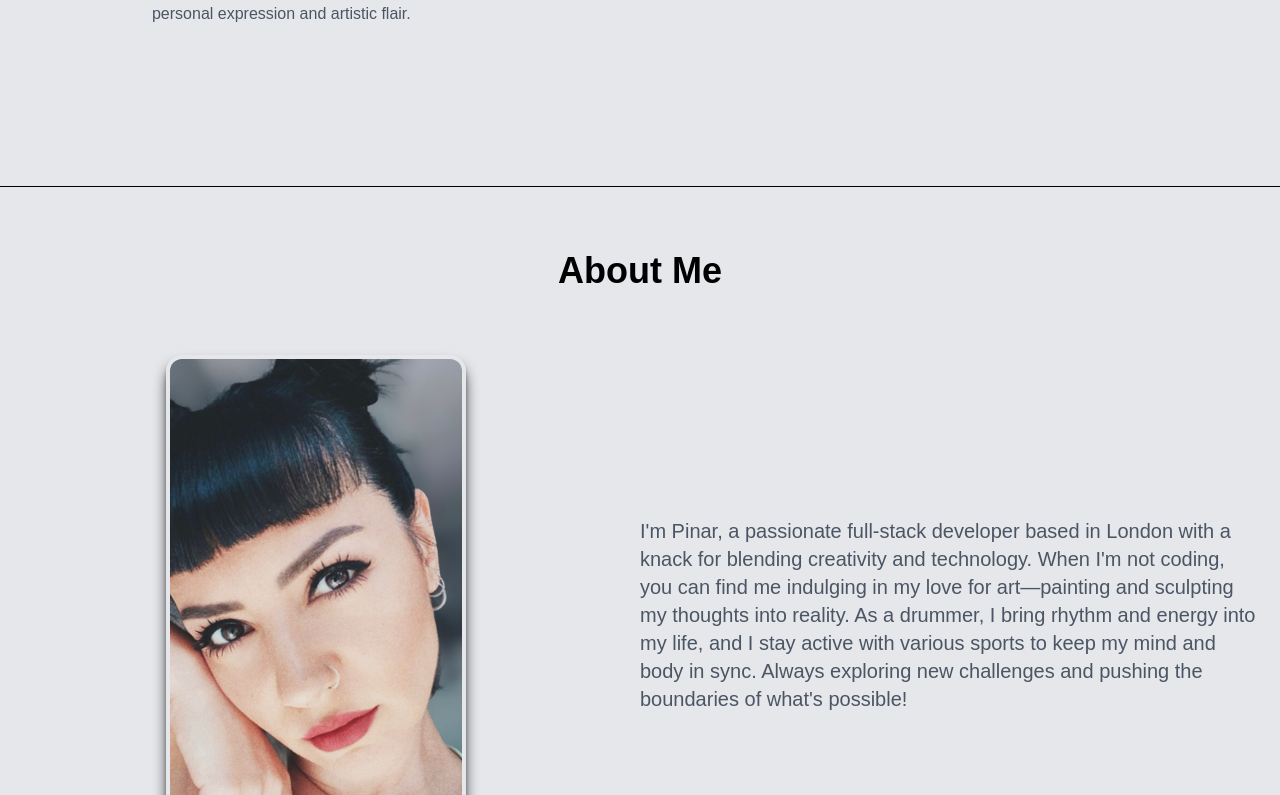
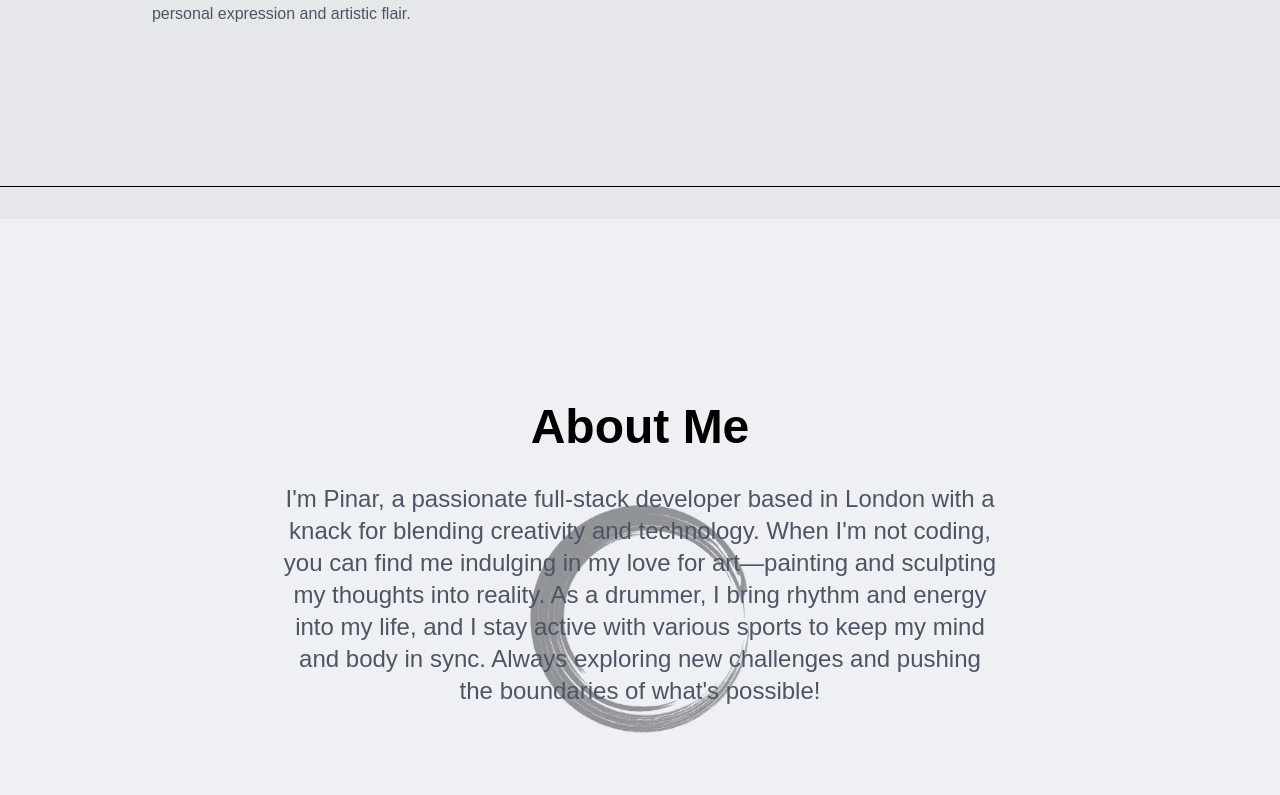
Before and after one commit to pinarboztepe/personal-website, a Next.js app: page / in a window 1280 px wide. Shown: the part 1525-2320 px from the top of the page. Built offline with nearby package versions, Linux system fonts and the light colour scheme.

Commit message:
update image in About Me component

```diff
--- a/src/components/AboutMe.tsx
+++ b/src/components/AboutMe.tsx
@@ -1,21 +1,46 @@
+'use client';
 import React from "react";
 import Image from "next/image";
+import { useTheme } from "next-themes";
 
 export default function AboutMe() {
-    return (
-        <section  className="bg-gray-200 dark:bg-zinc-800 py-16">
-            <hr id="about" className="border-t border-black dark:border-white mb-8" />
-            <div className="container mx-auto px-6">
-                <h1 className="text-4xl text-black dark:text-white font-bold text-center mb-16 mt-16">About Me</h1>
-                <div className="flex flex-col items-center lg:flex-row">
-                    <div className="lg:w-1/2 mb-8 lg:mb-0 lg:pr-8 flex justify-center">
-                        <Image src="/images/pinar_b.jpeg" alt="Pinar picture" width={300} height={300} className="rounded-2xl shadow-lg shadow-black p-1 bg-gray" />
-                    </div>
-                    <div className="lg:w-1/2">
-                        <p className="text-xl text-gray-600 dark:text-gray-100">I&apos;m Pinar, a passionate full-stack developer based in London with a knack for blending creativity and technology. When I&apos;m not coding, you can find me indulging in my love for art—painting and sculpting my thoughts into reality. As a drummer, I bring rhythm and energy into my life, and I stay active with various sports to keep my mind and body in sync. Always exploring new challenges and pushing the boundaries of what&apos;s possible!</p>
-                    </div>
-                </div>
-            </div>
-        </section>
-    )
+  const { theme } = useTheme();
+  return (
+    <section className="relative py-16 h-screen">
+      <hr id="about" className="border-t border-black dark:border-white mb-8" />
+      <div className="relative h-full w-full flex items-center justify-center bg-gray-200 dark:bg-transparent">
+        {theme === "dark" ? (
+          <Image
+            src="/images/AboutMeLight.png"
+            alt="Pinar picture"
+            layout="fill"
+            objectFit="cover"
+            className="rounded-none min-h-screen opacity-40"
+          />
+        ) : (
+          <Image
+            src="/images/AboutMeDark.png"
+            alt="Pinar picture"
+            layout="fill"
+            objectFit="cover"
+            className="rounded-none min-h-screen opacity-40"
+          />
+        )}
+        <div className="absolute max-w-3xl px-6 text-center">
+          <h1 className="text-5xl text-black dark:text-white font-bold mb-8">
+            About Me
+          </h1>
+          <p className="text-2xl text-gray-600 dark:text-gray-100">
+            I&apos;m Pinar, a passionate full-stack developer based in London
+            with a knack for blending creativity and technology. When I&apos;m
+            not coding, you can find me indulging in my love for art—painting
+            and sculpting my thoughts into reality. As a drummer, I bring rhythm
+            and energy into my life, and I stay active with various sports to
+            keep my mind and body in sync. Always exploring new challenges and
+            pushing the boundaries of what&apos;s possible!
+          </p>
+        </div>
+      </div>
+    </section>
+  );
 }
```
Also changed, not shown: public/images/AboutMeDark.png (added), public/images/AboutMeLight.png (added).
